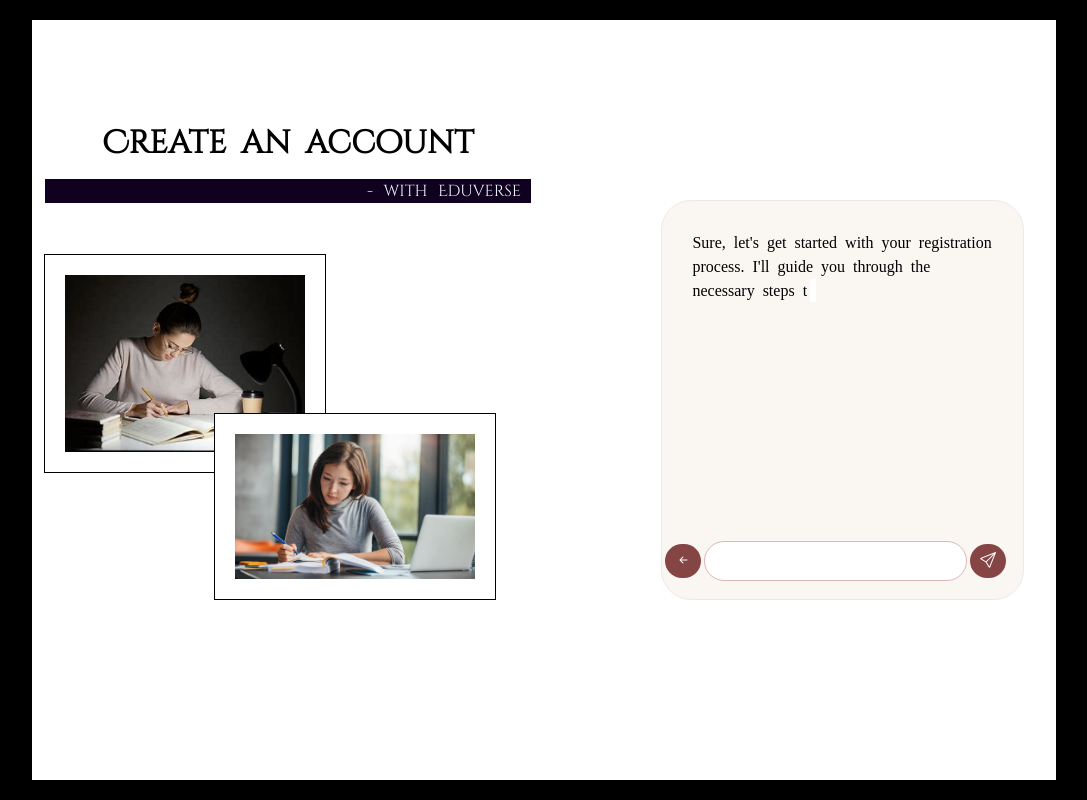
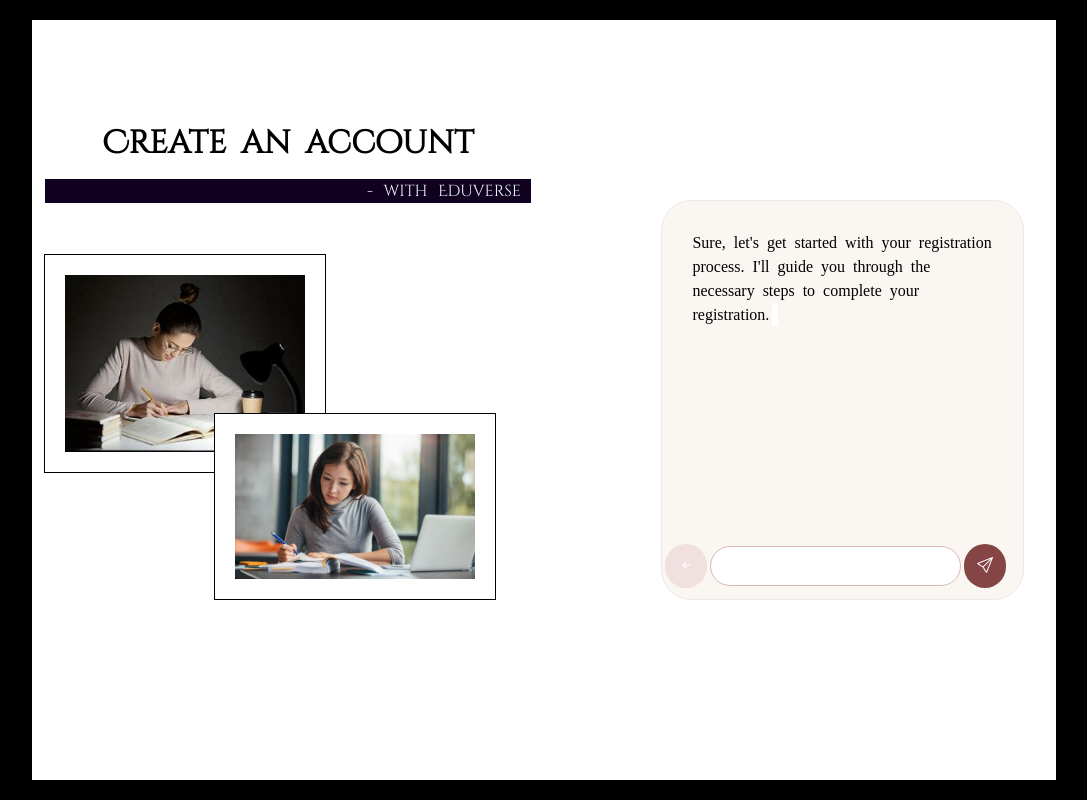
Before and after one commit to arihant225/Eduverse, an Angular app: page /signup in a window 1280 px wide. Shown: the whole page, without its empty margins (96-1183 px from the left). Built offline with nearby package versions, Linux system fonts and the light colour scheme; a web font is replaced by a local one.

Commit message:
adding some instances to sign Up

```diff
--- a/src/app/Functionality/Prompt.ts
+++ b/src/app/Functionality/Prompt.ts
@@ -1,4 +1,4 @@
-import { FormControl, Validators } from "@angular/forms";
+import { AbstractControl, FormControl, FormControlState, Validators } from "@angular/forms";
 import { Observable, Subject, interval } from "rxjs";
 import { IOtpRequest } from "../Interfaces/Models/Request/IOtpRequest";
 import { OtpService } from "../services/otp-services.service";
@@ -11,11 +11,18 @@ export class UserPrompt {
     public errorPrompt: Subject<string|null> = new Subject<string|null>();
     public currentPromptIntervalRef:any;
     public currentErrorPromptInterval:any;
-
+    public Otps={mail:false,phone:false}
+    public readOnly:boolean[]=[
+    ]
     constructor(private otpServices:OtpService) {
         for (let prompt of this.prompts) {
             this.values.push("");
+            this.readOnly.push(false)
         }
+        this.controls[2].valueChanges.subscribe(d=>{
+            this.controls[3].setValue("");
+           this.Otps.mail=false;
+        })
 
     }
     public prompts: string[] = [
@@ -23,12 +30,12 @@ export class UserPrompt {
         "Please provide your full name in the format of [First Name] [Last Name].",
         "Kindly enter the email address you would like to use for your registration.",
         "An OTP (One-Time Password) has been sent to the email address you provided And it will be valid for 5 Min. Please check your inbox and enter the OTP here to verify your email. ",
-        "Please enter your phone number, including the country code if applicable.",
+        "Please enter your phone number.",
         "Choose a password for your account. Please ensure it meets the required criteria, such as having a minimum length, containing both letters and numbers, etc.",
         "To ensure there are no typos, please re-enter your chosen password for confirmation.",
         "If you have a referral code, please let us know. A referral code is a unique identifier that may provide you with certain benefits or bonuses.",
         "Please indicate whether you are signing up as an individual (self) or on behalf of an institution (organization, company, etc.)."
-    ];
+    ]
     public controls: FormControl[] = [
         new FormControl('', []),
         new FormControl('', [Validators.required, Validators.pattern(/^.*\s.*$/)]),
@@ -36,10 +43,13 @@ export class UserPrompt {
         new FormControl('', [Validators.required, Validators.pattern(/^\d{6}$/)]),
         new FormControl('', [Validators.required, Validators.pattern(/^\d{10}$/)]),
         new FormControl('', [Validators.required, Validators.pattern(/^(?=.*[A-Za-z])(?=.*\d)(?=.*[!@#$%^&*])[A-Za-z\d!@#$%^&*]{8,}$/)]),
-        new FormControl('', [Validators.required, Validators.pattern(/^(?=.*[A-Za-z])(?=.*\d)(?=.*[!@#$%^&*])[A-Za-z\d!@#$%^&*]{8,}$/)]),
+        new FormControl('', [Validators.required,Validators.pattern(/^(?=.*[A-Za-z])(?=.*\d)(?=.*[!@#$%^&*])[A-Za-z\d!@#$%^&*]{8,}$/)]),
         new FormControl('', []),
         new FormControl('', [])
     ];
+
+
+    public inputtype:string[]=["text","text","mail","number","tel","password","password","text","text"]
 
     public errorMessages: string[] = [
         "",
@@ -48,12 +58,17 @@ export class UserPrompt {
         "Please enter a valid OTP (6-digit number).",
         "Please enter a valid phone number (10-digit number).",
         "Please enter a valid password (minimum 8 characters, at least one letter, one number, and one special character).",
-        "Please confirm your password.",
+        "Please ensure you reentering the right Password.",
         "",
         ""
     ];
 
     public checkError() {
+        if(this.currentIndex==6 && this.controls[this.currentIndex].value!=this.controls[this.currentIndex-1].value)
+        {
+            this.typeError();
+            return true;
+        }
         if (this.controls[this.currentIndex].errors) {
             this.typeError();
             return true;
@@ -62,7 +77,10 @@ export class UserPrompt {
             return false;
     }
     public next() {
-
+        if(this.currentIndex==2&&this.Otps.mail)
+        {
+            this.currentIndex=3;
+        }
         this.errorPrompt.next(null);
         if(this.currentErrorPromptInterval)
         {
@@ -85,6 +103,7 @@ export class UserPrompt {
 
         if (this.currentIndex >= 0 && this.checkError())
             return;
+            this.readOnly[this.currentIndex]=true;
             this.errorPrompt.next(null)
 
         this.currentIndex++;
@@ -92,7 +111,13 @@ export class UserPrompt {
     }
     public prev() {
 
-
+        if (this.currentIndex <= 1) {
+            return;
+        }
+        if(this.currentIndex==4&&this.Otps.mail)
+        {
+            this.currentIndex=3;
+        }
         this.errorPrompt.next(null);
         if(this.currentErrorPromptInterval)
         {
@@ -104,9 +129,7 @@ export class UserPrompt {
         }
         this.currentPrompt.complete();
         this.currentPrompt=new Subject<string>();
-        if (this.currentIndex <= 0) {
-            return;
-        }
+
         this.currentIndex--;
         this.typePrompt();
     }
@@ -116,9 +139,14 @@ export class UserPrompt {
 
     }
 
+
     public typePrompt() {
+        let username=""
+        if (this.currentIndex>1&&this.controls[1].value?.length){
+            username="HI " + this.controls[1].value.split(" ")[0] +",";
+        }
 
-        let prompt = this.prompts[this.currentIndex];
+        let prompt = username+this.prompts[this.currentIndex];
         let tempPrompt = "";
         let tempIndex = 0;
         this.currentPromptIntervalRef = setInterval(() => {
@@ -126,12 +154,16 @@ export class UserPrompt {
                 clearInterval(this.currentPromptIntervalRef);
 
             }
+            if(username!=""&&tempIndex==username.length)
+            {
+               tempPrompt+='<br><br>'
+            }
             tempPrompt = tempPrompt + prompt[tempIndex++];
             this.currentPrompt.next(tempPrompt);
 
 
 
-        }, 50)
+        }, 30)
     }
     public typeError() {
         let prompt = this.errorMessages[this.currentIndex];
--- a/src/app/public/signup/signup.component.css
+++ b/src/app/public/signup/signup.component.css
@@ -1,5 +1,6 @@
 @import url('https://fonts.googleapis.com/css2?family=Cinzel+Decorative&display=swap');
 @import url('https://fonts.googleapis.com/css2?family=Noto+Serif+Telugu:wght@300&family=Spectral+SC:wght@500&display=swap');
+@import url('https://fonts.googleapis.com/css2?family=IBM+Plex+Mono:wght@400&display=swap');
 .signup-Container{
     display: flex;
     justify-content: center;
@@ -74,17 +75,55 @@ width: 30vh;
     margin-top:10px
 
 }
-.form-control{
-    width: 90%;
+.form-control {
+    min-width: 60%;
     border-radius: 30px;
     border: 1px rgb(221, 184, 184) solid;
     box-shadow: none !important;
     height:40px;
-    font-weight: 100;
+    font-weight: 500;
     display: inline-block;
     font-size: 14px;
-    font-family:  'Arial Narrow';
+    font-family: 'IBM Plex Mono', monospace;
 
+}
+.divInput{
+    min-width: 75%;
+    border-radius: 30px;
+    box-shadow: none !important;
+    height:40px;
+    font-weight: 500;
+    display: flex;
+    align-items: center;
+    justify-content: center;
+    font-size: 14px;
+    font-family: 'IBM Plex Mono', monospace;
+    border: 1px rgb(134, 69, 69) solid;
+
+
+}
+.divInput span{
+    margin: 10px;
+    display: flex;
+    align-items: center;
+}
+.divInput span .form-control[type="radio"]{
+    width:20px !important;
+    padding: 0px !important;
+    height:20px !important;
+    border-radius: 100%;
+    min-width: 20px !important ;
+    margin: 10px;
+}
+.divInput span .form-control[type="radio"]:checked{
+    width:20px !important;
+    padding: 0px !important;
+    height:20px !important;
+    border-radius: 100%;
+    min-width: 20px !important ;
+    margin: 10px;
+    background-color: black;
+    border-color:2px rgb(134, 69, 69) solid;
 }
 .input-group-text{
     background-color: rgb(0, 0, 0);
@@ -131,7 +170,7 @@ width: 30vh;
 .userPrompt button{
     background-color: rgb(134, 69, 69);
    color: white;
-    padding: 5px 10px;
+    padding: 10px 13px;
     margin:3px;
     border-radius: 30px;
     border:none;
@@ -141,7 +180,7 @@ width: 30vh;
     justify-content: center;
 }
 .userPrompt button:disabled{
-    color: white;
+    background-color: rgb(240, 224, 224);
 }
 .promp-Ask{
     height: 300px;
@@ -164,6 +203,27 @@ width: 30vh;
     margin-top: 150px;
 
 }
+.standardUserPrompt{
+    border-radius: 30px;
+    width: 122%;
+    left: -40px;
+    display: flex;
+    flex-direction: column;
+    position: relative;
+}
+.standardUserPrompt div {
+    display: flex;
+    justify-content: space-around;
+    margin: 10px;
+
+
+}
+.standardUserPrompt div button{
+    background-color: rgb(134, 69, 69);
+    color: white;
+    font-size: 14px;
+    padding: 5px 8px;
+}
 .authenticateDiv{
     display: flex;
     height: 95vh;
--- a/src/app/public/signup/signup.component.html
+++ b/src/app/public/signup/signup.component.html
@@ -27,10 +27,15 @@
 
                     </div>
                     <div class="userPrompt">
-                     <button><i class="bi bi-arrow-left-short" (click)="back()"></i></button>
-                        <input id="input-prompt" class="form-control" [formControl]="promptInput" (keypress)="promptInputEvents($event)">
-                        <button (click)="next()" id="nextButton" [disabled]="promptInput.errors?.['required']"><i class="bi bi-send"></i></button>
+                     <button (click)="back()" [disabled]="signUpPrompts.currentIndex==1||signUpPrompts.currentIndex==0"><i class="bi bi-arrow-left-short" ></i></button>
+                        <input id="input-prompt" *ngIf="signUpPrompts.currentIndex!=8" [type]="signUpPrompts.inputtype[signUpPrompts.currentIndex]" class="form-control"[readOnly]="signUpPrompts.readOnly[signUpPrompts.currentIndex]" [formControl]="promptInput" (keypress)="promptInputEvents($event)">
+                        <span class="divInput" *ngIf="signUpPrompts.currentIndex==8"><span><input class="form-control" type="radio" name="radio" [formControl]="promptInput" value="SELF"> SELF <input class="form-control" [formControl]="promptInput" name="radio" type="radio" value="INSTITUTIONAL"> INSTITUTIONAL</span></span>
+                        <button  (click)="regenerateOtp()"  [disabled]="signUpPrompts.readOnly[signUpPrompts.currentIndex]" *ngIf="signUpPrompts.currentIndex==3"><i class="bi bi-arrow-clockwise"></i></button>
+                        <button *ngIf="signUpPrompts.readOnly[signUpPrompts.currentIndex]&&signUpPrompts.currentIndex!=3&&signUpPrompts.currentIndex!=8" (click)="editInputPrompt()"><i class="bi bi-pencil-fill" ></i></button>
+                        <button  (click)="next()" id="nextButton" [disabled]="promptInput.errors?.['required']"><i class="bi bi-send"></i></button>
+
                     </div>
+
                     </div>
                 </div>
             </div>
--- a/src/app/public/signup/signup.component.ts
+++ b/src/app/public/signup/signup.component.ts
@@ -51,6 +51,7 @@ export class SignupComponent implements OnInit {
         let Obj=await this.signUpPrompts.checkOtpForMail()
         if(Obj.body?.isAuthenticate)
         {
+          this.signUpPrompts.Otps.mail=true;
         }
         else{
           this.promptInput.setValue("");
@@ -70,7 +71,7 @@ export class SignupComponent implements OnInit {
       })
       if(this.signUpPrompts.currentIndex != 3)
       {
-        this.signUpPrompts.errorMessages[this.signUpPrompts.currentIndex]=tempMessage;
+        this.signUpPrompts.errorMessages[this.signUpPrompts.currentIndex-1]=tempMessage;
         this.promptInput = this.signUpPrompts.controls[this.signUpPrompts.currentIndex];
       }
       return;
@@ -100,7 +101,14 @@ export class SignupComponent implements OnInit {
       this.prompt = d;
     })
   }
+  public async regenerateOtp(){
+    this.Loader_text = "We sent you an Otp on your mail"
+      let obj = await this.signUpPrompts.generateOtpForMail()
+      this.Loader_text = null;
+  }
+  public editInputPrompt(){
+    this.signUpPrompts.readOnly[this.signUpPrompts.currentIndex]=!this.signUpPrompts.readOnly[this.signUpPrompts.currentIndex]
+  }
 
-  private passwordCheck(password: FormControl) {
-  }
+
 }
```
